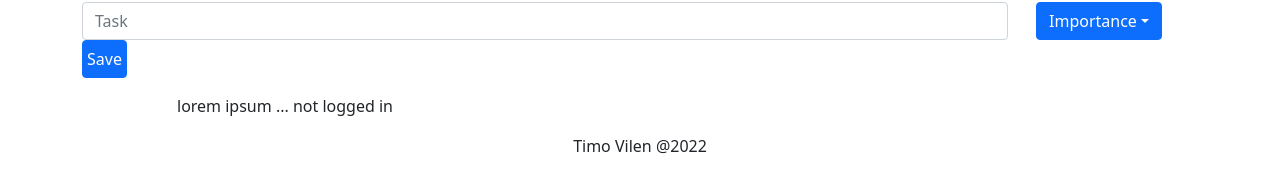
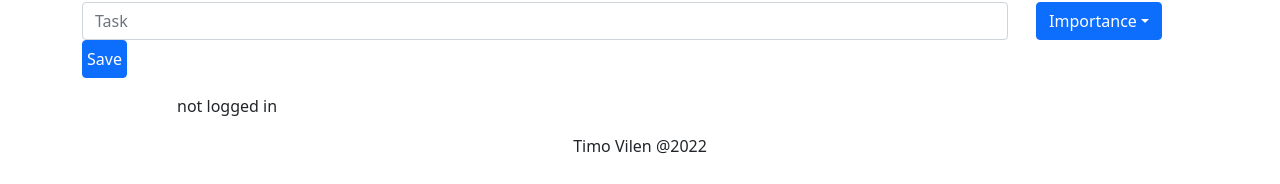
Before and after one commit to pikkutimo/Todo_Fullstack_Frontend, a React (Create React App) app: page / in a window 1280 px wide. Shown: the part 96-280 px from the top of the page. Built offline with nearby package versions, Linux system fonts and the light colour scheme; no server answers.

Commit message:
Preparing to deploy

```diff
--- a/src/App.js
+++ b/src/App.js
@@ -70,7 +70,7 @@ const App = () => {
         <>
           <Row className="justify-content-md-center">
                 <Col xs="10">
-                    lorem ipsum ... not logged in
+                    not logged in
                 </Col>
             </Row>
         </>
```
